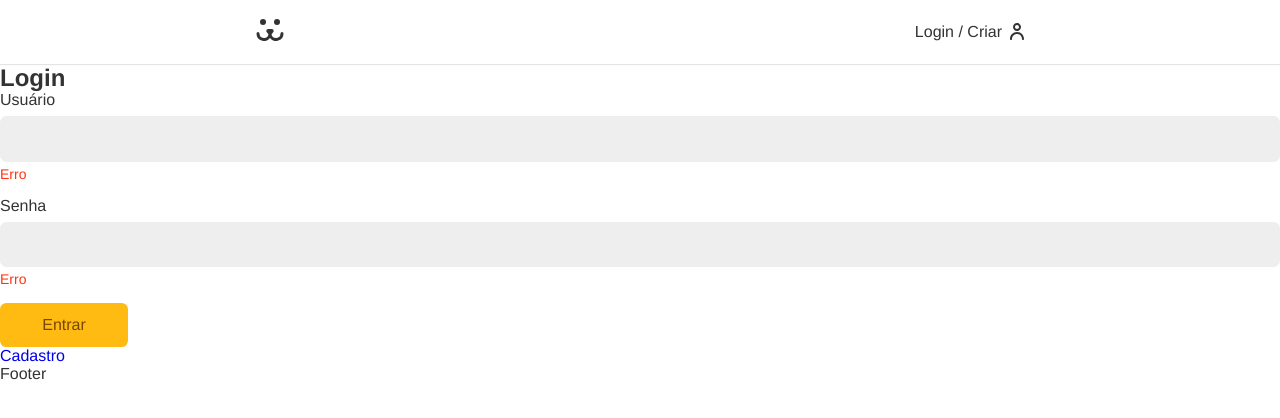
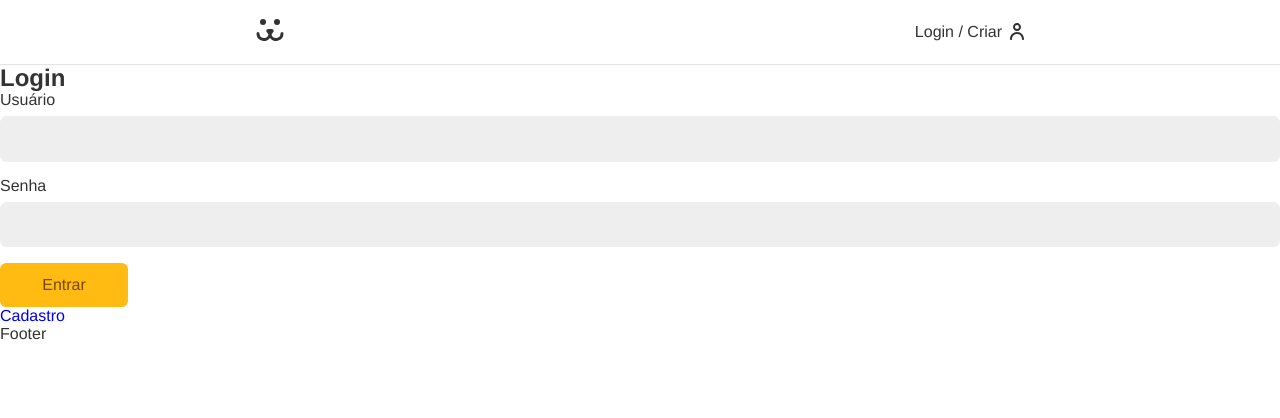
Before and after one commit to gabfrancadev/dogs-react, a React (Vite) app: page /login in a window 1280 px wide. Shown: the top 418 px of the page. Built offline with nearby package versions, Linux system fonts and the light colour scheme.

Commit message:
input adapt

```diff
--- a/src/components/forms/Input.jsx
+++ b/src/components/forms/Input.jsx
@@ -1,7 +1,7 @@
 import React from 'react';
 import styles from './Input.module.css';
 
-const Input = ({ label, type, name, value, onChange }) => {
+const Input = ({ label, type, name, value, onChange, error, onBlur }) => {
   return (
     <div className={styles.wrapper}>
       <label htmlFor={name} className={styles.label}>
@@ -14,8 +14,9 @@ const Input = ({ label, type, name, value, onChange }) => {
         type={type}
         value={value}
         onChange={onChange}
+        onBlur={onBlur}
       />
-      <p className={styles.error}>Erro</p>
+      {error && <p className={styles.error}>{error}</p>}
     </div>
   );
 };
```
